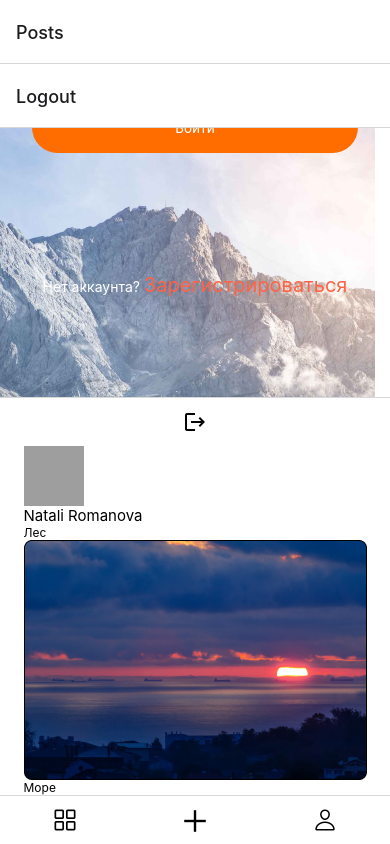
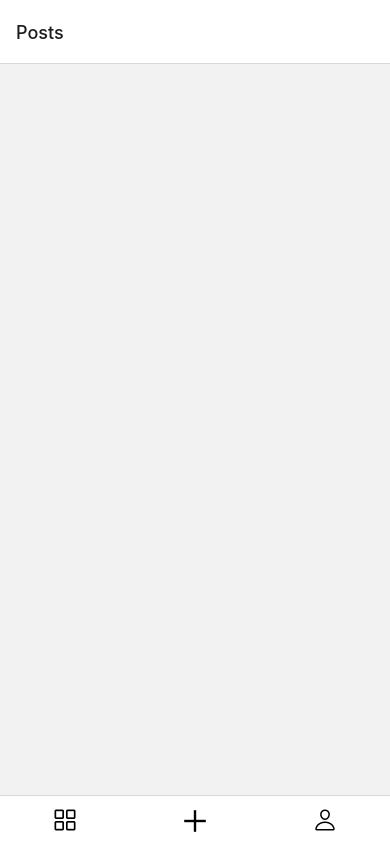
Before and after one commit to mariia-m-m/react-native, a React Native app: screen / in a window 390 px wide. Built offline with nearby package versions, Linux system fonts and the light colour scheme; grey boxes are pictures that could not be loaded.

Commit message:
add camera

```diff
--- /dev/null
+++ b/Screens/CreateScreen.js
@@ -0,0 +1,99 @@
+import React, { useState, useEffect } from "react";
+import { View, Text, StyleSheet, Image } from "react-native";
+import { Camera } from "expo-camera";
+import { TouchableOpacity } from "react-native-gesture-handler";
+import * as Location from "expo-location";
+
+const CreateScreen = ({ navigation }) => {
+  const [camera, setCamera] = useState(null);
+  const [photo, setPhoto] = useState('');
+
+  const takePhoto = async () => {
+    const photo = await camera.takePictureAsync();
+    const location = await Location.getCurrentPositionAsync();
+    console.log("latitude", location.coords.latitude);
+    console.log("longitude", location.coords.longitude);
+    setPhoto(photo.uri);
+    console.log("photo", photo);
+    console.log("camera", camera)
+  };
+
+  const sendPhoto = () => {
+    console.log("navigation", navigation);
+    navigation.navigate("Posts", { photo });
+  };
+
+  return (
+    <View style={styles.container}>
+      <Camera style={styles.camera} ref={setCamera}>
+        {photo && (
+          <View style={styles.takePhotoContainer}>
+            <Image
+              source={{ uri: photo }}
+              style={{ height: 200, width: 200, borderRadius: 10 }}
+            />
+          </View>
+        )}
+        <TouchableOpacity onPress={takePhoto} style={styles.snapContainer}>
+          <Text style={styles.snap}>SNAP</Text>
+        </TouchableOpacity>
+      </Camera>
+      <View>
+        <TouchableOpacity onPress={sendPhoto} style={styles.sendBtn}>
+          <Text style={styles.sendLabel}>SEND</Text>
+        </TouchableOpacity>
+      </View>
+    </View>
+  );
+};
+
+const styles = StyleSheet.create({
+  container: {
+    flex: 1,
+  },
+  camera: {
+    height: "70%",
+    marginHorizontal: 2,
+    marginTop: 40,
+    borderRadius: 10,
+    alignItems: "center",
+    justifyContent: "flex-end",
+  },
+  snap: {
+    color: "#fff",
+  },
+  snapContainer: {
+    borderWidth: 1,
+    borderColor: "#ff0000",
+    width: 70,
+    height: 70,
+    borderRadius: 10,
+    justifyContent: "center",
+    alignItems: "center",
+    marginBottom: 20,
+  },
+  takePhotoContainer: {
+    position: "absolute",
+    top: 50,
+    left: 10,
+    borderColor: "#fff",
+    borderWidth: 1,
+    borderRadius: 10,
+  },
+  sendBtn: {
+    marginHorizontal: 30,
+    height: 40,
+    borderWidth: 2,
+    borderColor: "#20b2aa",
+    borderRadius: 10,
+    marginTop: 20,
+    justifyContent: "center",
+    alignItems: "center",
+  },
+  sendLabel: {
+    color: "#20b2aa",
+    fontSize: 20,
+  },
+});
+
+export default CreateScreen;
--- a/Screens/Home.jsx
+++ b/Screens/Home.jsx
@@ -19,6 +19,7 @@ import { Ionicons } from "@expo/vector-icons";
 import PostScreen from "./PostScreen";
 import ProfileScreen from "./ProfileScreen";
 import CommentScreen from "./CommentsScreen";
+import CreateScreen from "./CreateScreen";
 
 const Tabs = createBottomTabNavigator();
 
@@ -45,7 +46,7 @@ const Home = () => {
       }}
     >
       <Tabs.Screen name="PostScreen" component={PostScreen} />
-      <Tabs.Screen name="CommentScreen" component={CommentScreen} />
+      <Tabs.Screen name="CreateScreen" component={CreateScreen} />
       <Tabs.Screen name="ProfileScreen" component={ProfileScreen} />
     </Tabs.Navigator>
   );
--- a/Screens/PostScreen.jsx
+++ /dev/null
@@ -1,149 +0,0 @@
-import React from "react";
-import {
-  View,
-  Text,
-  Image,
-  StyleSheet,
-  ImageBackground,
-  TouchableOpacity,
-  TextInput,
-  Platform,
-  KeyboardAvoidingView,
-  Keyboard,
-  TouchableWithoutFeedback,
-} from "react-native";
-import { useState } from "react";
-import { createBottomTabNavigator } from "@react-navigation/bottom-tabs";
-import LoginScreen from "./auth/LoginScreen";
-import { MaterialIcons } from "@expo/vector-icons";
-
-const LogOutTab = createBottomTabNavigator();
-
-const PostScreen = () => {
-  return (
-    <View style={styles.container}>
-      <LogOutTab.Navigator tabBarOptions={{ showLabel: false }}>
-        <LogOutTab.Screen
-          options={{
-            headerShown: true,
-            tabBarIcon: ({ focused, size, color }) => (
-              <MaterialIcons
-                name="logout"
-                size={24}
-                color="black"
-                iconStyle="marginLeft: auto"
-              />
-            ),
-          }}
-          name="Logout"
-          component={LoginScreen}
-        />
-      </LogOutTab.Navigator>
-      <TouchableWithoutFeedback>
-        <View style={styles.header}>
-          {/* <View style={styles.ava}></View>
-          <Text>Публикации</Text> */}
-
-          <View>
-            <Image
-              source={require("../assets/images/User.jpg")}
-              style={{ width: 60, height: 60 }}
-            />
-            <Text
-              style={{
-                fontSize: 15,
-                textShadow: "rgba(0, 0, 0, 0.25)",
-              }}
-            >
-              Natali Romanova
-            </Text>
-            <Image
-              source={require("../assets/images/Rectangle.jpg")}
-              style={{ width: 343 }}
-            />
-            <Text
-              style={{
-                fontSize: 12,
-                textShadow: "rgba(0, 0, 0, 0.25)",
-              }}
-            >
-              Лес
-            </Text>
-            <Image
-              source={require("../assets/images/Rectangle2.png")}
-              style={{ width: 343 }}
-            />
-            <Text
-              style={{
-                fontSize: 12,
-                textShadow: "rgba(0, 0, 0, 0.25)",
-              }}
-            >
-              Море
-            </Text>
-          </View>
-          {/* <TouchableOpacity activeOpacity={0.7} style={styles.btn}>
-            <Text style={styles.btnTitle}>+</Text>
-          </TouchableOpacity> */}
-        </View>
-      </TouchableWithoutFeedback>
-    </View>
-  );
-};
-
-const styles = StyleSheet.create({
-  container: {
-    flex: 1,
-    backgroundColor: "#fff",
-  },
-  image: {
-    flex: 1,
-    resizeMode: "cover",
-    justifyContent: "flex-end",
-    // alignItems: "center",
-  },
-  input: {
-    borderWidth: 1,
-    borderColor: "#f0f8ff",
-    height: 50,
-    borderRadius: 8,
-    backgroundColor: "#F6F6F6",
-  },
-  form: {
-    marginHorizontal: 16,
-  },
-  btn: {
-    marginHorizontal: 16,
-    backgroundColor: Platform.OS === "ios" ? "transparent" : "#FF6C00",
-    borderRadius: 100,
-    height: 51,
-    alignItems: "center",
-    justifyContent: "center",
-  },
-  btnTitle: {
-    color: "#FFFFFF",
-    fontFamily: "Roboto",
-    FontSize: 16,
-    LineHeight: 19,
-    marginBottom: 0,
-  },
-  header: {
-    alignItems: "center",
-  },
-  headerTitle: {
-    fontSize: 30,
-    color: "#f0f8ff",
-  },
-  ava: {
-    height: 120,
-    width: 132,
-    borderRadius: 16,
-    backgroundColor: "#F6F6F6",
-    marginBottom: 32,
-    alignItems: "center",
-    justifyContent: "center",
-    marginHorizontal: 127,
-  },
-});
-
-export default PostScreen;
--- /dev/null
+++ b/Screens/PostsScreen.jsx
@@ -0,0 +1,45 @@
+import React, { useState, useEffect } from "react";
+import { View, Text, StyleSheet, FlatList, Image } from "react-native";
+
+const PostsScreen = ({ route }) => {
+  const [posts, setPosts] = useState([]);
+  console.log("route.params", route.params);
+
+  useEffect(() => {
+    if (route.params) {
+      setPosts((prevState) => [...prevState, route.params]);
+    }
+  }, [route.params]);
+  console.log("posts", posts);
+  return (
+    <View style={styles.container}>
+      <FlatList
+        data={posts}
+        keyExtractor={(item, indx) => indx.toString()}
+        renderItem={({ item }) => (
+          <View
+            style={{
+              marginBottom: 10,
+              justifyContent: "center",
+              alignItems: "center",
+            }}
+          >
+            <Image
+              source={{ uri: item.photo }}
+              style={{ width: 350, height: 200 }}
+            />
+          </View>
+        )}
+      />
+    </View>
+  );
+};
+
+const styles = StyleSheet.create({
+  container: {
+    flex: 1,
+    justifyContent: "center",
+  },
+});
+
+export default PostsScreen;
--- a/Screens/ProfileScreen.jsx
+++ b/Screens/ProfileScreen.jsx
@@ -13,6 +13,7 @@ import {
   TouchableWithoutFeedback,
 } from "react-native";
 import { useState } from "react";
+import { Camera } from "expo-camera";
 
 const initialState = {
   login: "",
--- a/router.js
+++ b/router.js
@@ -8,15 +8,17 @@ const MainTab = createBottomTabNavigator();
 
 import LoginScreen from "./Screens/auth/LoginScreen";
 import RegistrationScreen from "./Screens/auth/RegistrationScreen";
-import PostScreen from "./Screens/PostScreen";
+import PostsScreen from "./Screens/PostsScreen";
 import CommentsScreen from "./Screens/CommentsScreen";
 import ProfileScreen from "./Screens/ProfileScreen";
+import CreateScreen from "./Screens/CreateScreen";
 
 // icons import
 import { MaterialCommunityIcons } from "@expo/vector-icons";
 import { AntDesign } from "@expo/vector-icons";
 import { Fontisto } from '@expo/vector-icons';
 import { Ionicons } from '@expo/vector-icons';
+
 
 
 export const useRoute = (isAuth) => {
@@ -49,7 +51,7 @@ export const useRoute = (isAuth) => {
           ),
         }}
         name="Posts"
-        component={PostScreen}
+        component={PostsScreen}
       />
       <MainTab.Screen
         options={{
@@ -58,7 +60,7 @@ export const useRoute = (isAuth) => {
           ),
         }}
         name="Create"
-        component={CommentsScreen}
+        component={CreateScreen}
       />
       <MainTab.Screen
         options={{
```
Also changed, not shown: package.json (+9 -1 lines), 1 other file (tests, documents, lock files or other folders).
